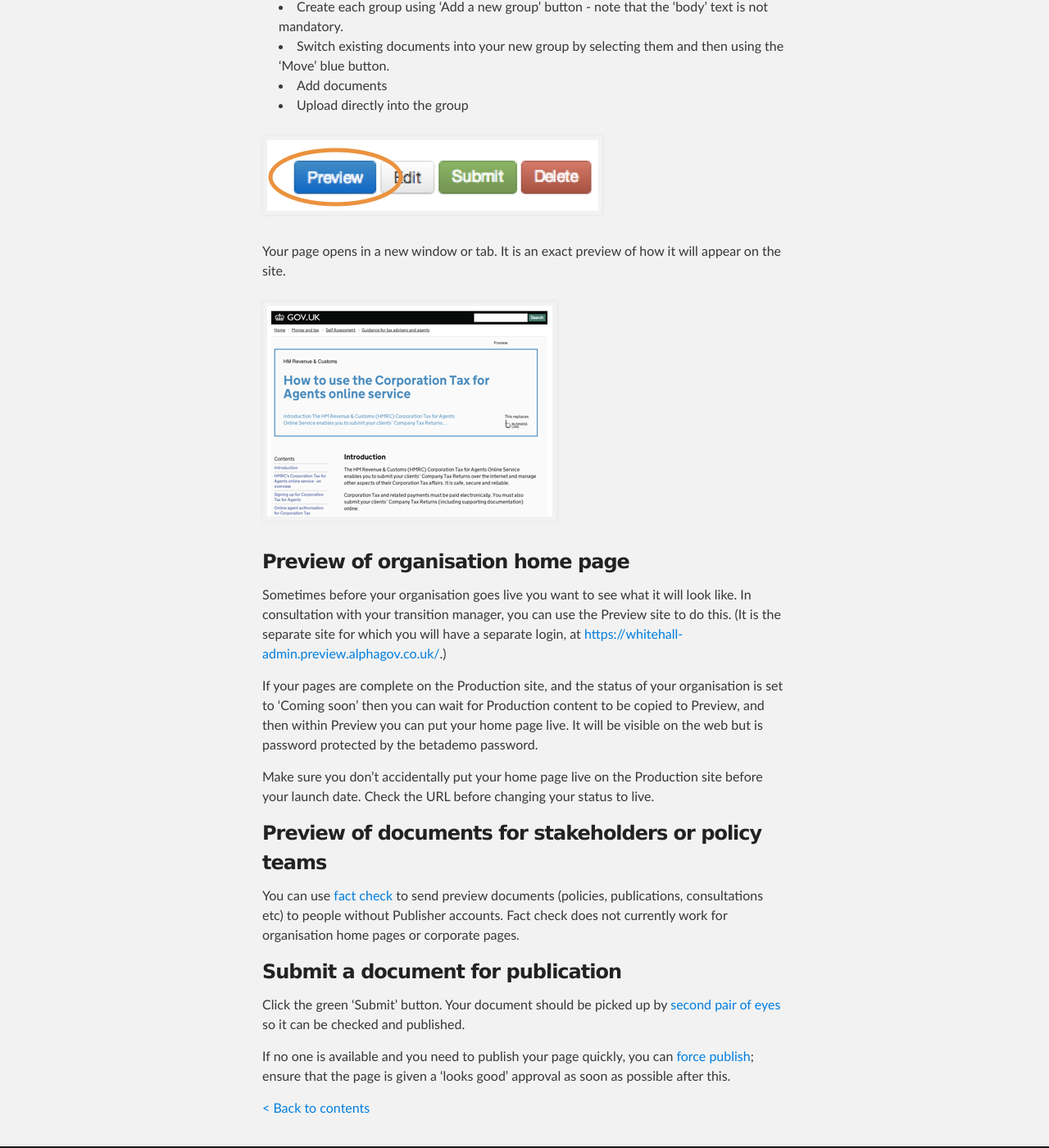
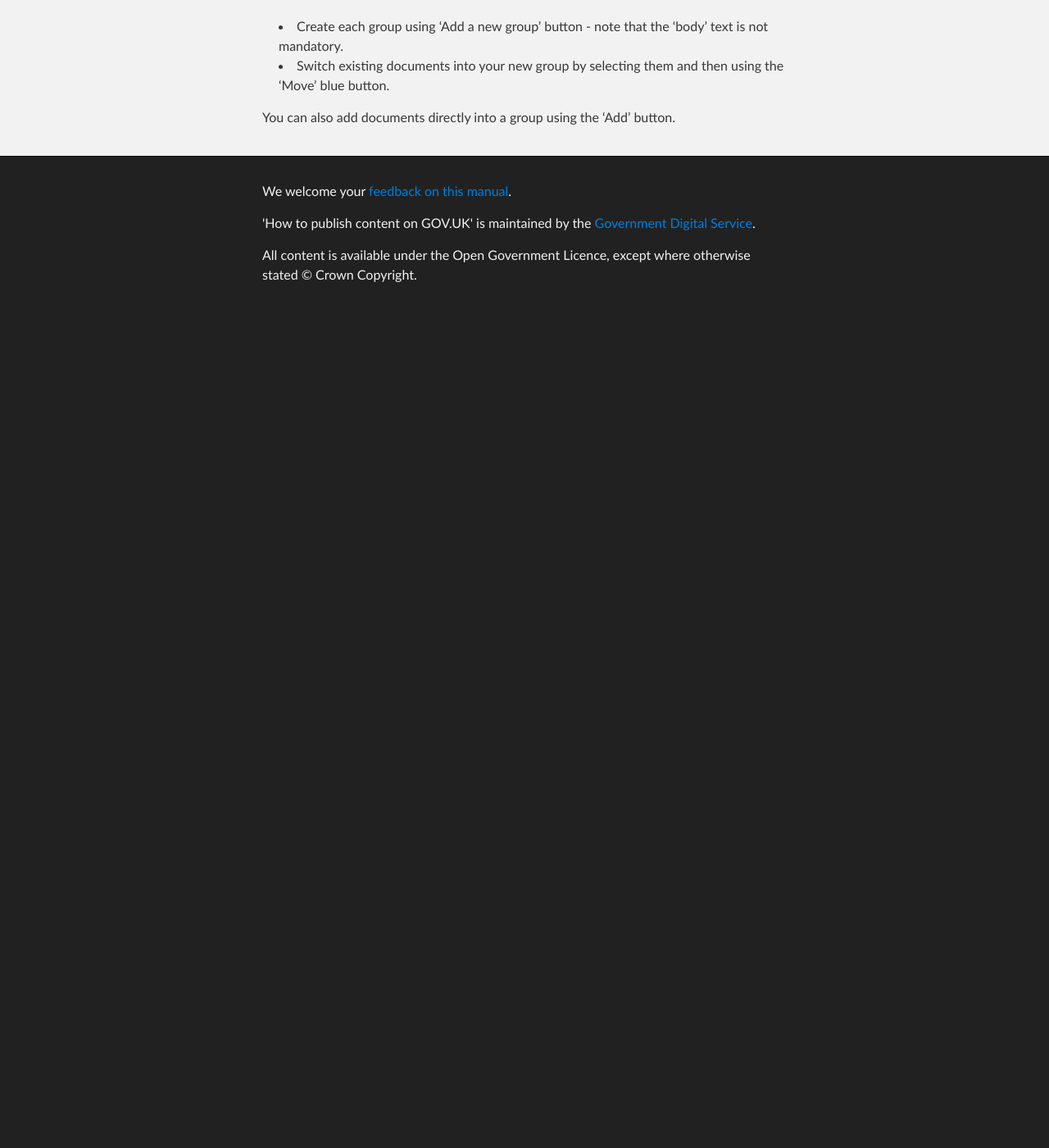
Before and after one commit to alphagov/inside-government-admin-guide, a Jekyll site: the page built from creating-documents/create-collections.md, in a window 1280 px wide and 1400 px high, scrolled down 2155 px. Shown: the whole window at 82% size. Built offline with Jekyll 4.4.1, drawn with Linux system fonts in a browser that asks for light colours; after the commit the page ends 2537 px from its top, so only the background shows below that; some of the changed text lies outside the part shown.

Commit message:
New copy for create collections

```diff
--- a/creating-documents/create-collections.md
+++ b/creating-documents/create-collections.md
@@ -26,41 +26,16 @@
 
 ### Populate the collection
 
-* Click on the 'Collection documents' tab and start adding documents to your collection - you can do this most easily by entering the slug in the search box, but search terms work too.
+* Click on the 'Collection documents' tab and start adding documents to your collection - you find the documents you want by entering the slug in the search box, but search terms work too.
+* Click on the 'Add' button for each document.
 
 ![Create collection 3](create-collection-3.png)
 
 ### Allocate documents to groups
 
-You can create the groups and allocate the documents to them using the tickboxes. Or you can create the groups and then add documents directly into the right ones.
+You can create the groups and allocate publications, detailed guides, speeches or news to them.
 
 * Create each group using 'Add a new group' button - note that the 'body' text is not mandatory.
 * Switch existing documents into your new group by selecting them and then using the 'Move' blue button.
-* Add documents
-* Upload directly into the group
 
-![Preview your work 3](preview-your-work-3.png)
-
-Your page opens in a new window or tab. It is an exact preview of how it will appear on the site.
-
-![Preview your work 4](preview-your-work-4.png)
-
-### Preview of organisation home page
-
-Sometimes before your organisation goes live you want to see what it will look like. In consultation with your transition manager, you can use the Preview site to do this. (It is the separate site for which you will have a separate login, at [https://whitehall-admin.preview.alphagov.co.uk/](https://whitehall-admin.preview.alphagov.co.uk/).)
-
-If your pages are complete on the Production site, and the status of your organisation is set to 'Coming soon' then you can wait for Production content to be copied to Preview, and then within Preview you can put your home page live. It will be visible on the web but is password protected by the betademo password.
-
-Make sure you don't accidentally put your home page live on the Production site before your launch date. Check the URL before changing your status to live.
-
-### Preview of documents for stakeholders or policy teams
-
-You can use [fact check](http://alphagov.github.io/inside-government-admin-guide/workflow-content/fact-checking.html) to send preview documents (policies, publications, consultations etc) to people without Publisher accounts. Fact check does not currently work for organisation home pages or corporate pages.
-
-### Submit a document for publication
-
-Click the green 'Submit' button. Your document should be picked up by [second pair of eyes](http://alphagov.github.io/inside-government-admin-guide/workflow-content/second-pair-of-eyes.html) so it can be checked and published.
-
-If no one is available and you need to publish your page quickly, you can [force publish](http://alphagov.github.io/inside-government-admin-guide/workflow-content/second-pair-of-eyes.html); ensure that the page is given a 'looks good' approval as soon as possible after this.
-
-[< Back to contents](http://alphagov.github.io/inside-government-admin-guide/)
+You can also add documents directly into a group using the 'Add' button.
```
